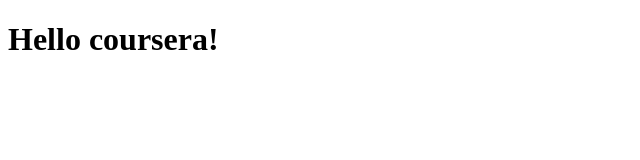
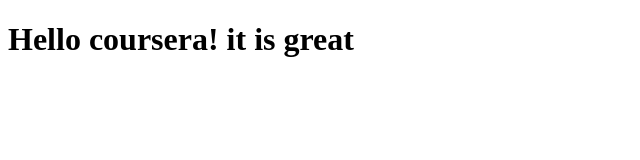
Before and after one commit to mierasmia/coursera-test, a plain HTML site: page site/index.html in a window 1280 px wide. Shown: the whole page, without its empty margins (0-640 px from the left). Drawn offline with Linux system fonts and the light colour scheme.

Commit message:
i changed

```diff
--- a/site/index.html
+++ b/site/index.html
@@ -4,6 +4,6 @@
 	<title>Hello coursera</title>
 </head>
 <body>
-<h1> Hello coursera!<h1>
+<h1> Hello coursera! it is great<h1>
 </body>
 </html>
```
